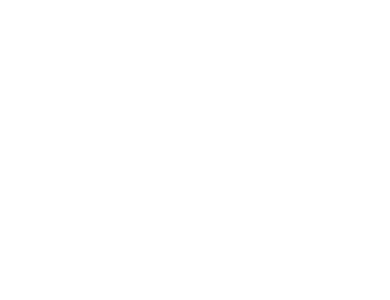
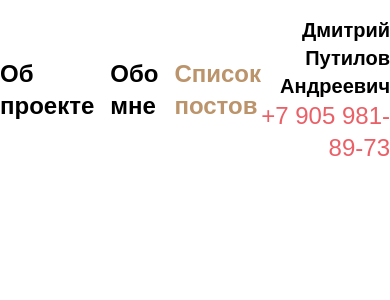
Before and after one commit to brepexWork/mitra_soft, a React (Create React App) app: page / in a window 390 px wide. Shown: the top 300 px of the page. Built offline with nearby package versions, Linux system fonts and the light colour scheme.

Commit message:
i implemented the website header without mobile menu adaptation

```diff
--- a/src/App.tsx
+++ b/src/App.tsx
@@ -1,9 +1,10 @@
 import React from 'react';
+import {Header} from './modules/Header'
 
 function App() {
   return (
     <div className="App">
-
+      <Header />
     </div>
   );
 }
--- a/src/index.css
+++ b/src/index.css
@@ -1,10 +1,6 @@
 body {
   margin: 0;
-  font-family: -apple-system, BlinkMacSystemFont, 'Segoe UI', 'Roboto', 'Oxygen',
-    'Ubuntu', 'Cantarell', 'Fira Sans', 'Droid Sans', 'Helvetica Neue',
-    sans-serif;
-  -webkit-font-smoothing: antialiased;
-  -moz-osx-font-smoothing: grayscale;
+  font-family: "Montserrat" ,sans-serif;
 }
 
 code {
@@ -15,3 +11,5 @@
 @tailwind base;
 @tailwind components;
 @tailwind utilities;
+
+@import url('https://fonts.googleapis.com/css2?family=Montserrat:ital,wght@0,100;0,200;0,300;0,400;0,500;0,600;0,700;0,800;0,900;1,100;1,200;1,300;1,400;1,500;1,600;1,700;1,800;1,900&display=swap');
--- a/src/modules/Header/components/Header.tsx
+++ b/src/modules/Header/components/Header.tsx
@@ -1,10 +1,34 @@
 import React from 'react';
+import {NavLink} from "react-router-dom";
 
 const Header = () => {
     return (
-        <header>
+        <header className={`py-4`}>
             <div className={`container mx-auto`}>
-                test
+                <div className={`flex items-center justify-between`}>
+                    <div className={`flex items-center`}>
+                        <NavLink
+                            to={'/project'}
+                            className={({isActive}) => `${isActive && 'text-custom_brown'} text-2xl hover:text-colors-gray-500 duration-300 font-bold mr-4`}
+                        >Об проекте</NavLink>
+
+                        <NavLink
+                            to={'/about_me'}
+                            className={({isActive}) => `${isActive && 'text-custom_brown'} text-2xl hover:text-colors-gray-500 duration-300 font-bold mr-4`}
+                        >Обо мне</NavLink>
+
+                        <NavLink
+                            to={'/'}
+                            className={({isActive}) => `${isActive && 'text-custom_brown'} text-2xl hover:text-colors-gray-500 duration-300 font-bold`}
+                        >Список постов</NavLink>
+
+                    </div>
+
+                    <div>
+                        <div className={`text-xl block text-end font-bold`}>Дмитрий Путилов Андреевич</div>
+                        <a className={`text-2xl block text-end text-custom_red font-normal`} href="tel::_79059818973">+7 905 981-89-73</a>
+                    </div>
+                </div>
             </div>
         </header>
     );
--- a/tailwind.config.js
+++ b/tailwind.config.js
@@ -1,9 +1,15 @@
+const colors = require('tailwindcss/colors')
 /** @type {import('tailwindcss').Config} */
 module.exports = {
   content: [
     "./src/**/*.{js,jsx,ts,tsx}",
   ],
   theme: {
+    colors: {
+      custom_brown: "#bb946b",
+      custom_red: "#eb5f67",
+      colors
+    },
     extend: {},
   },
   plugins: [],
```
